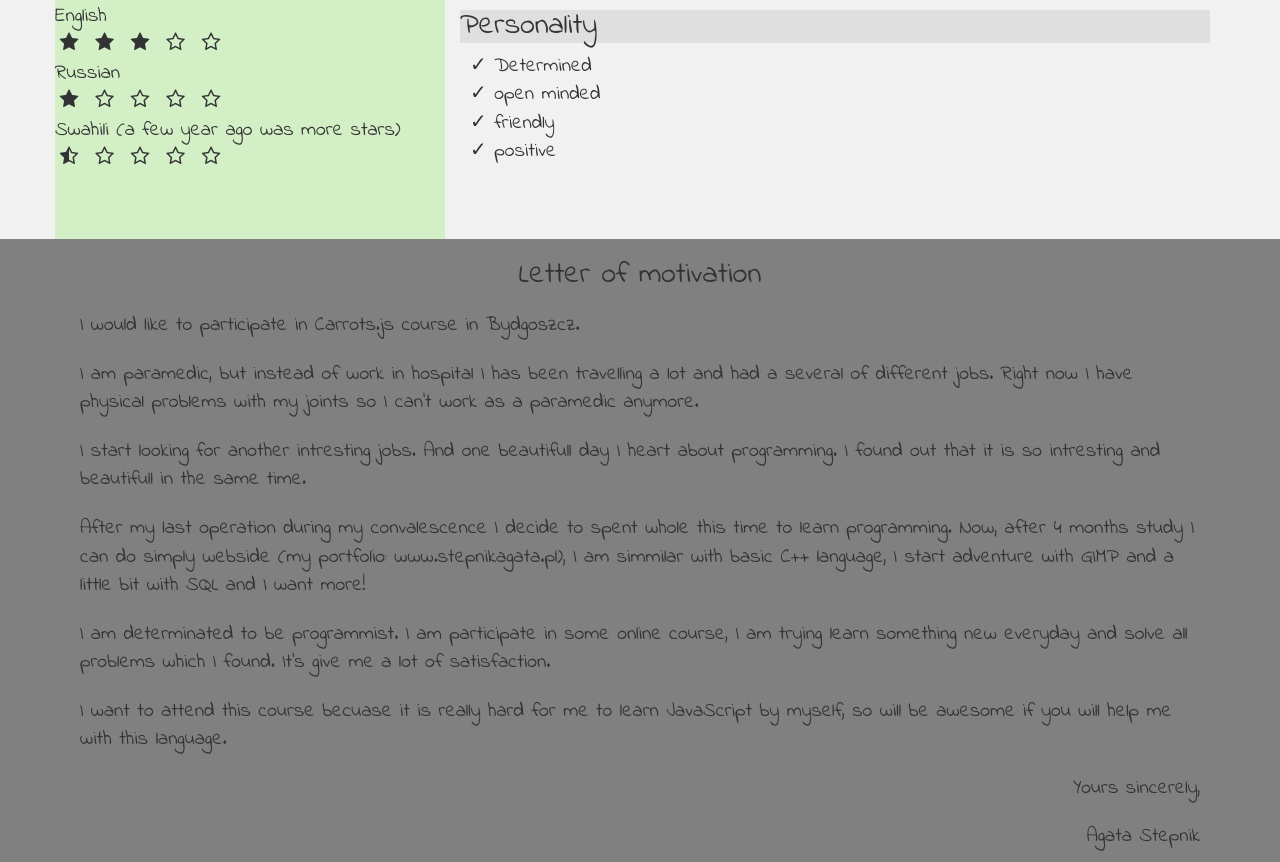
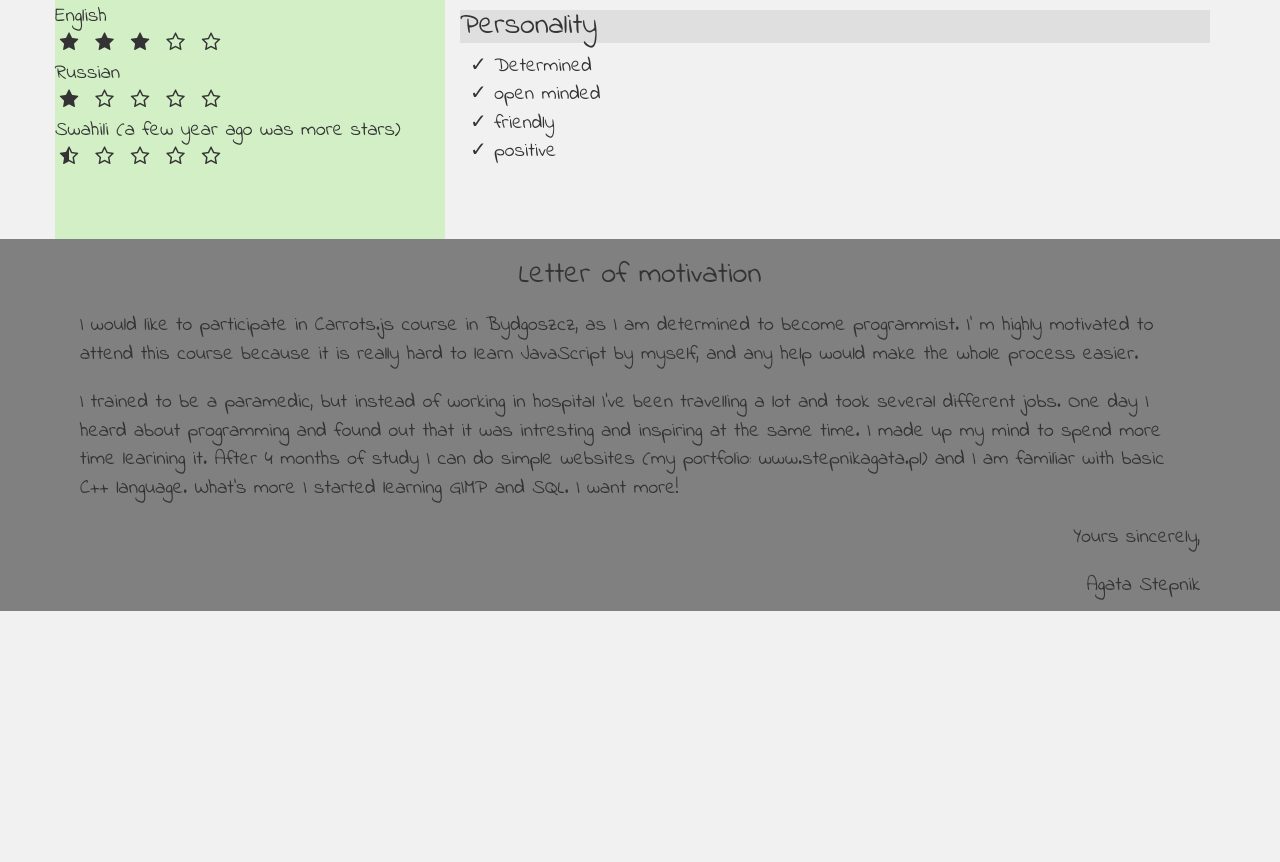
Before and after one commit to sierpien88/carrots-js, a plain HTML site: page index.html in a window 1280 px wide. Shown: the part 698-1560 px from the top of the page. After the commit the page ends 1309 px from the top, so only its background shows below. Drawn offline with Linux system fonts and the light colour scheme.

Commit message:
modified index.html

```diff
--- a/index.html
+++ b/index.html
@@ -87,20 +87,20 @@
 	</div>
 	<div class="container-fluid grey2">
 		<div class="container">
-		<div class="h1 text-center">Letter of motivation</div>
-	<div class="text-left">
-		<div class="motivationPadding"> I would like to participate in Carrots.js course in Bydgoszcz.</div>
-		<div class="motivationPadding">I am paramedic, but instead of work in hospital I has been travelling a lot and had a several of different jobs. Right now I have physical problems with my joints so I can't work as a paramedic anymore. </div>
-		<div class="motivationPadding">I start looking for another intresting jobs. And one beautifull day I heart about programming. I found out that it is so intresting and beautifull in the same time.</div>
-		<div class="motivationPadding">After my last operation during my convalescence I decide to spent whole this time to learn programming. Now, after 4 months study I can do simply webside (my portfolio: www.stepnikagata.pl), I am simmilar with basic C++ language, I start adventure with GIMP and a little bit with SQL and I want more!</div>
-		<div class="motivationPadding">I am determinated to be programmist. I am participate in some online course, I am trying learn something new everyday and solve all problems which I found. It's give me a lot of satisfaction.</div>
-		<div class="motivationPadding">I want to attend this course becuase it is really hard for me to learn JavaScript by myself, so will be awesome if you will help me with this language.</div>
+			<div class="h1 text-center">Letter of motivation</div>
+				<div class="text-left">
+		<div class="motivationPadding">I would like to participate in Carrots.js course in Bydgoszcz, as I am determined to become programmist.
+I' m highly motivated to attend this course because it is really hard to learn JavaScript by myself, and any help would make the whole process easier.</div>
+
+		<div class="motivationPadding">I trained to be a paramedic, but instead of working in hospital I've been travelling a lot and took several different jobs. One day I heard about programming and found out that it was intresting and inspiring at the same time. I made up my mind to spend more time learining it.  After 4 months of study I can do simple websites (my portfolio: www.stepnikagata.pl) and I am familiar with basic C++ language. What's more I started learning GIMP and SQL. I want more!</div>
+
+				</div>
+			<div class="motivationPadding text-right"> Yours sincerely, </div>
+			<div class="motivationPadding text-right">Agata Stepnik</div>
+		</div>
 	</div>
-		<div class="motivationPadding text-right"> Yours sincerely, </div>
-		<div class="motivationPadding text-right">Agata Stepnik</div>
-		</div>
 
-	</div>
+
 
 
 </body>
```
